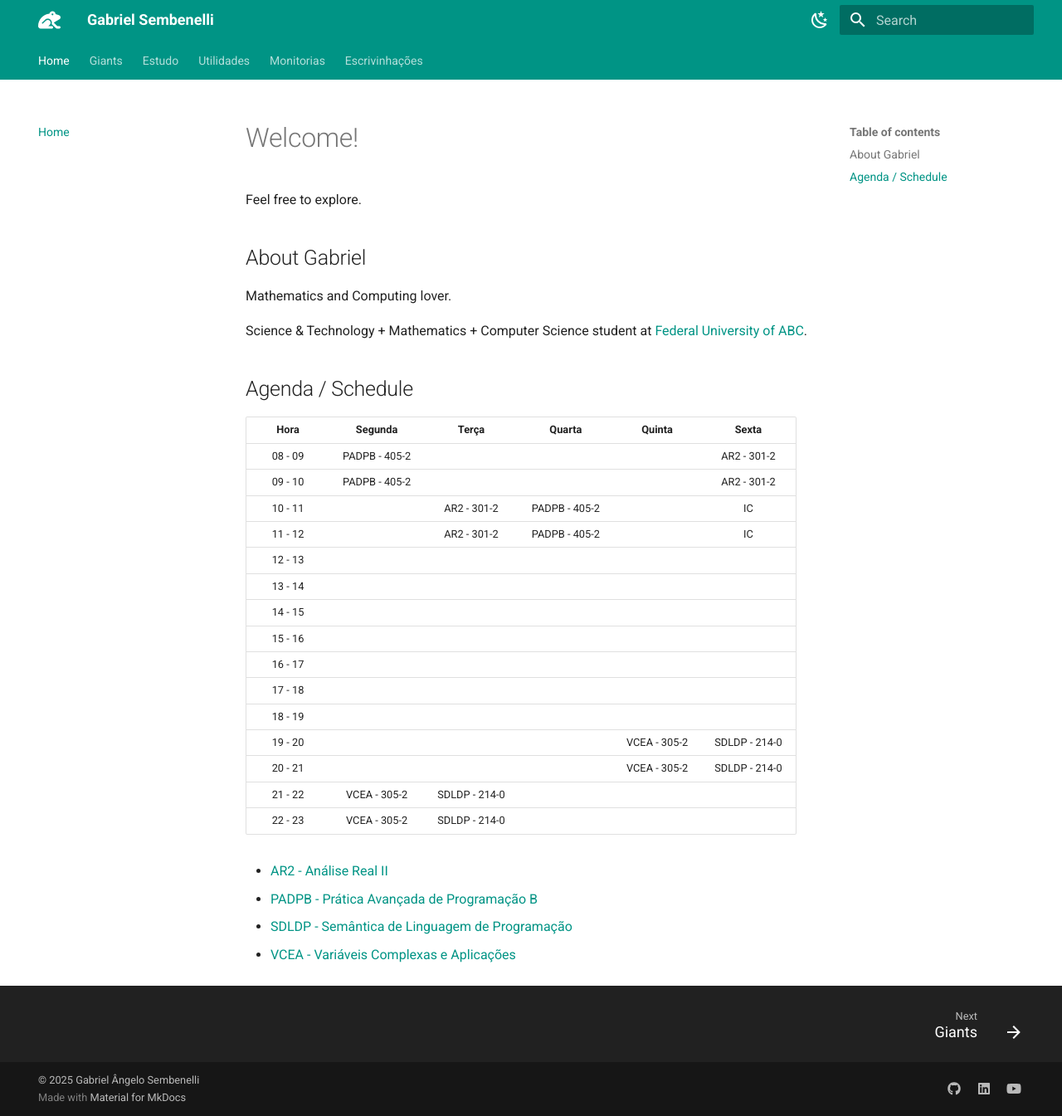
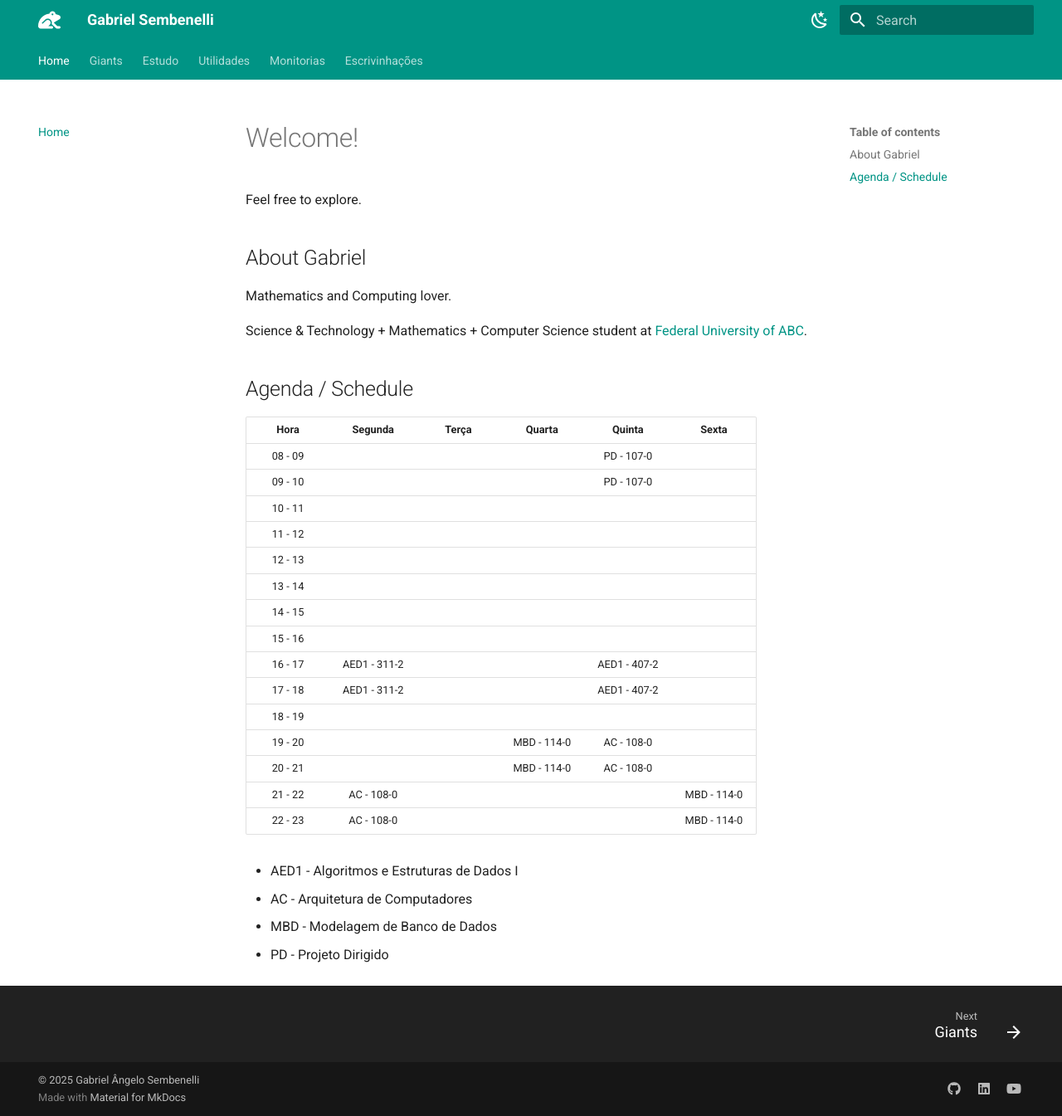
Before and after one commit to Gabriel-Sembenelli/website, an MkDocs documentation site: the page built from docs/index.md, in a window 1280 px wide and 1345 px high. Shown: the whole window at 83% size. Built offline with MkDocs 1.6.1 and Material for MkDocs 9.7.7, drawn with Linux system fonts in a browser that asks for light colours.

Commit message:
att schedule - 2025.Q3

```diff
--- a/docs/index.md
+++ b/docs/index.md
@@ -19,25 +19,26 @@ Science & Technology + Mathematics + Computer Science student at [Federal Univer
   }
 </style>
 
-|  Hora   |    Segunda    |     Terça     |    Quarta     |    Quinta    |     Sexta     |
-|:-------:|:-------------:|:-------------:|:-------------:|:------------:|:-------------:|
-| 08 - 09 | PADPB - 405-2 |               |               |              |  AR2 - 301-2  |
-| 09 - 10 | PADPB - 405-2 |               |               |              |  AR2 - 301-2  |
-| 10 - 11 |               |  AR2 - 301-2  | PADPB - 405-2 |              |      IC       |
-| 11 - 12 |               |  AR2 - 301-2  | PADPB - 405-2 |              |      IC       |
-| 12 - 13 |               |               |               |              |               |
-| 13 - 14 |               |               |               |              |               |
-| 14 - 15 |               |               |               |              |               |
-| 15 - 16 |               |               |               |              |               |
-| 16 - 17 |               |               |               |              |               |
-| 17 - 18 |               |               |               |              |               |
-| 18 - 19 |               |               |               |              |               |
-| 19 - 20 |               |               |               | VCEA - 305-2 | SDLDP - 214-0 |
-| 20 - 21 |               |               |               | VCEA - 305-2 | SDLDP - 214-0 |
-| 21 - 22 | VCEA - 305-2  | SDLDP - 214-0 |               |              |               |
-| 22 - 23 | VCEA - 305-2  | SDLDP - 214-0 |               |              |               |
+|  Hora   |   Segunda    | Terça |   Quarta    |    Quinta     |    Sexta    |
+|:-------:|:------------:|:-----:|:-----------:|:-------------:|:-----------:|
+| 08 - 09 |              |       |             |  PD - 107-0   |             |
+| 09 - 10 |              |       |             |  PD - 107-0   |             |
+| 10 - 11 |              |       |             |               |             |
+| 11 - 12 |              |       |             |               |             |
+| 12 - 13 |              |       |             |               |             |
+| 13 - 14 |              |       |             |               |             |
+| 14 - 15 |              |       |             |               |             |
+| 15 - 16 |              |       |             |               |             |
+| 16 - 17 | AED1 - 311-2 |       |             | AED1  - 407-2 |             |
+| 17 - 18 | AED1 - 311-2 |       |             | AED1  - 407-2 |             |
+| 18 - 19 |              |       |             |               |             |
+| 19 - 20 |              |       | MBD - 114-0 |  AC - 108-0   |             |
+| 20 - 21 |              |       | MBD - 114-0 |  AC - 108-0   |             |
+| 21 - 22 |  AC - 108-0  |       |             |               | MBD - 114-0 |
+| 22 - 23 |  AC - 108-0  |       |             |               | MBD - 114-0 |
 
-- [AR2 - Análise Real II](Quads/Q25.2/AR2.md)
-- [PADPB - Prática Avançada de Programação B](Quads/Q25.2/PADPB.md)
-- [SDLDP - Semântica de Linguagem de Programação](Quads/Q25.2/SDLDP.md)
-- [VCEA - Variáveis Complexas e Aplicações](Quads/Q25.2/VCEA.md)
+
+- AED1 - Algoritmos e Estruturas de Dados I
+- AC - Arquitetura de Computadores
+- MBD - Modelagem de Banco de Dados
+- PD - Projeto Dirigido
```
